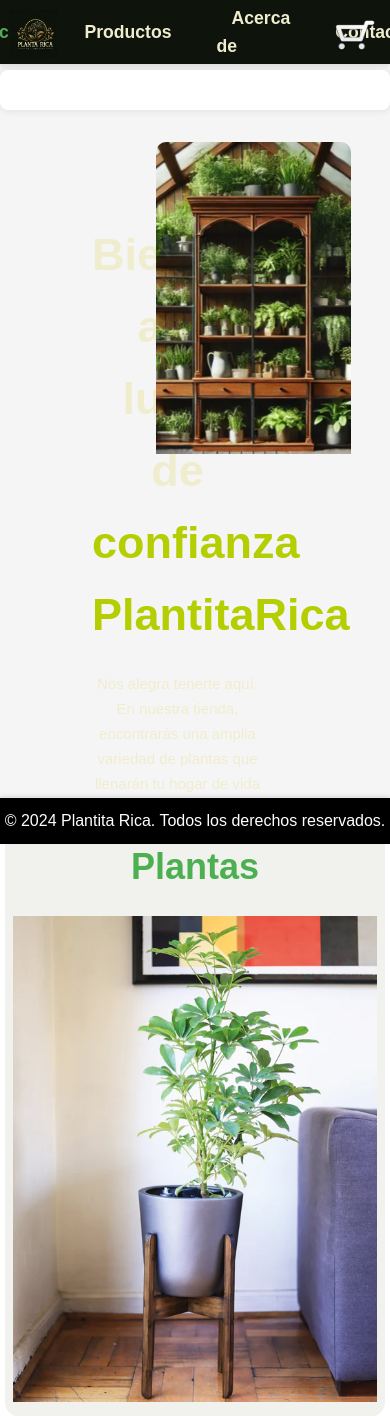
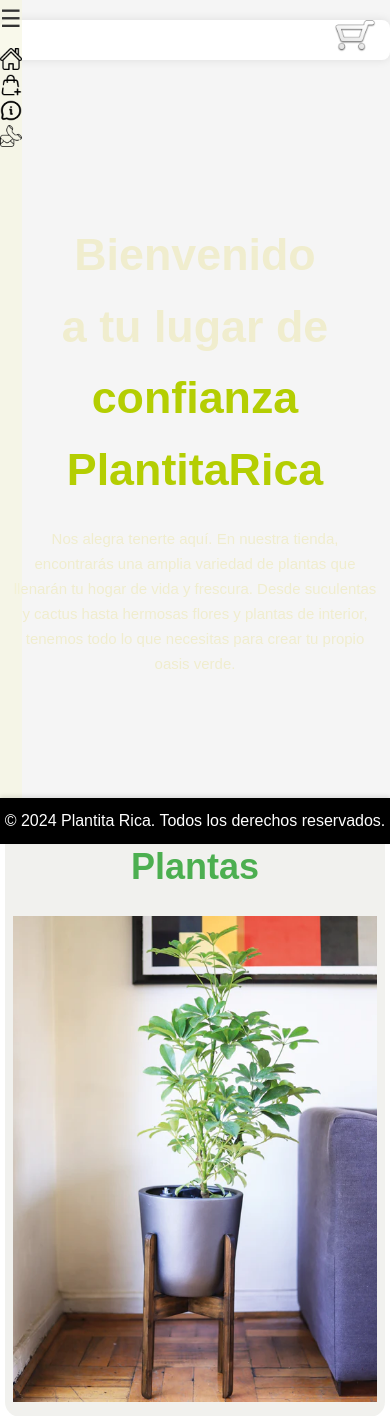
Before and after one commit to TheN1c0/Plantitarica, a Django app: page / in a window 390 px wide. Shown: the top 1416 px of the page. Run offline with Django 4.2, Linux system fonts and the light colour scheme; data comes from the database, SQL or seed files in the repository; both versions use the stored data as it was after the commit.

Commit message:
Se agrego una barra lateral, algunas modificaciones de responsividad, algunas imagenes y opciones no disponibles en celular

```diff
--- a/Plantitarica/PlantitaricaApp/static/CSS/carousel.css
+++ b/Plantitarica/PlantitaricaApp/static/CSS/carousel.css
@@ -1,5 +1,5 @@
 .slideshow-container {
-    max-width: 400px;
+    max-width: 30%;
     margin: auto;
     overflow: hidden;
     position: relative;
--- a/Plantitarica/PlantitaricaApp/static/CSS/inicio.css
+++ b/Plantitarica/PlantitaricaApp/static/CSS/inicio.css
@@ -23,13 +23,13 @@ body {
     height: 50%;
     top: 25%;
     flex: 1;
-    margin-left: 80px;
+
     margin-bottom: -10%;
 
 }
 
 .text h1 {
-    font-size: 45px;
+    font-size: 2.8rem;
     color: #F0EDCE;
 }
 
@@ -50,7 +50,7 @@ body {
     margin-right: 10%;
     position: relative;
     overflow: hidden;
-    height: 550px;
+    height: 100%;
     border-radius: 10px;
 }
 
@@ -87,12 +87,11 @@ footer {
 #ContInicio1{
     background-color: #20433d;
     height: 100%;
+    /* cambios */
+
 }
 
-.ContenedorMain{
 
-
-}
 
 #ContInicio2{
     position: absolute;
@@ -114,3 +113,12 @@ footer {
     border-radius: 15px;
 
 }
+
+@media (max-width:600px) {
+    .slideshow-container{
+        display: none;
+    }
+    .text{
+        width: 100%;
+    }
+}
--- a/Plantitarica/PlantitaricaApp/static/CSS/mini-navbar.css
+++ b/Plantitarica/PlantitaricaApp/static/CSS/mini-navbar.css
@@ -43,6 +43,18 @@
     color: #54ad58;
 }
 
-body {
-    padding-top: 50px;
-}
+
+@media (max-width: 600px) {
+    body{
+        padding-top: 0;
+    }
+    #agregar_plantas{
+        display: none;
+    }
+    #agregar_maceteros{
+        display: none;
+    }
+    #agregar_insumos{
+        display: none;
+    }
+  }
--- a/Plantitarica/PlantitaricaApp/static/CSS/stylefooter.css
+++ b/Plantitarica/PlantitaricaApp/static/CSS/stylefooter.css
@@ -7,5 +7,5 @@ footer {
     box-shadow: 0 -2px 4px rgba(0, 0, 0, 0.1);
     position: fixed;
     bottom: 0;
-    z-index: 999;
+    z-index: 2000;
   }
--- a/Plantitarica/PlantitaricaApp/static/CSS/stylesBase.css
+++ b/Plantitarica/PlantitaricaApp/static/CSS/stylesBase.css
@@ -114,3 +114,50 @@ h1, h2, h3 {
   z-index: 9999;
   border: 1px black;
 }
+
+
+.menu-lateral {
+  border: 1px black;
+  position: fixed;
+  background-color: rgba(245, 245, 220, 0.582);
+  height: 100%;
+  left: 0;
+  top: 0;
+  display: none;
+  max-width: 10%;
+  z-index: 1100;
+}
+
+.menu-boton {
+  font-size: 24px;
+  cursor: pointer;
+  margin-bottom: 10px;
+}
+.imaicon{
+  position: absolute;
+  width: 100%;
+
+}
+
+@media (max-width: 600px) {
+  .menu-lateral {
+    display: block;
+
+  }
+  .nav{
+    display: none;
+  }
+  .container{
+    padding-top: 0px;
+  }
+}
+@media (max-width: 600px) {
+  body{
+      padding-top: 0;
+  }
+}
+@media (max-width:600px) {
+  .slideshow-container{
+      display: none;
+  }
+}
--- a/Plantitarica/PlantitaricaApp/static/JS/funciones.js
+++ b/Plantitarica/PlantitaricaApp/static/JS/funciones.js
@@ -39,3 +39,12 @@ function ocultarCarro() {
         elementos[i].style.display = 'none';
     }
 }
+
+function alternarMenu() {
+    var elemento = document.getElementById('menu');
+    if (elemento.style.display === 'none' || elemento.style.display === '') {
+        elemento.style.display = 'block';
+    } else {
+        elemento.style.display = 'none';
+    }
+}
--- a/Plantitarica/PlantitaricaApp/templates/PlantitaricaApp/Base.html
+++ b/Plantitarica/PlantitaricaApp/templates/PlantitaricaApp/Base.html
@@ -43,7 +43,39 @@
         {% block content %}
         {% endblock %}
     </div>
+    <div class="menu-lateral">
+        <div class="menu-l-int" onclick="alternarMenu()">
+            <div class="menu-boton">
+                ☰
+            </div>
+            <div id="menu">
+                <ul>
 
+
+                    <li class="{% if request.resolver_match.url_name == 'inicio' %}active{% endif %}">
+                        <a href="{% url 'inicio' %}" onclick="ocultarCarro()">
+                            <img src="{% static 'IMG/inicio.png' %}" alt="Inicio" class="imaicon">
+                        </a>
+                    </li>
+                    <li class="{% if request.resolver_match.url_name == 'Productos' %}active{% endif %}">
+                        <a href="{% url 'Productos' %}" onclick="ocultarCarro()">
+                            <img src="{% static 'IMG/productos.png' %}" alt="Inicio" class="imaicon">
+                        </a>
+                    </li>
+                    <li class="{% if request.resolver_match.url_name == 'AcercaDe' %}active{% endif %}">
+                        <a href="{% url 'AcercaDe' %}" onclick="ocultarCarro()">
+                            <img src="{% static 'IMG/acercade.png' %}" alt="Inicio" class="imaicon">
+                        </a>
+                    </li>
+                    <li class="{% if request.resolver_match.url_name == 'Contacto' %}active{% endif %}">
+                        <a href="{% url 'Contacto' %}" onclick="ocultarCarro()">
+                            <img src="{% static 'IMG/contacto.png' %}" alt="Inicio" class="imaicon">
+                        </a>
+                    </li>
+                </ul>
+            </div>
+        </div>
+    </div>
     <nav class="nav">
         <img src="{% static 'IMG/logo.jpg' %}" alt="logo" id="logo">
         <ul>
```
Also changed, not shown: Plantitarica/PlantitaricaApp/static/CSS/Acercade.css (+28 -0 lines), Plantitarica/PlantitaricaApp/static/IMG/acercade.png (added), Plantitarica/PlantitaricaApp/static/IMG/contacto.png (added), Plantitarica/PlantitaricaApp/static/IMG/inicio.png (added), Plantitarica/PlantitaricaApp/static/IMG/productos.png (added), Plantitarica/db.sqlite3.
